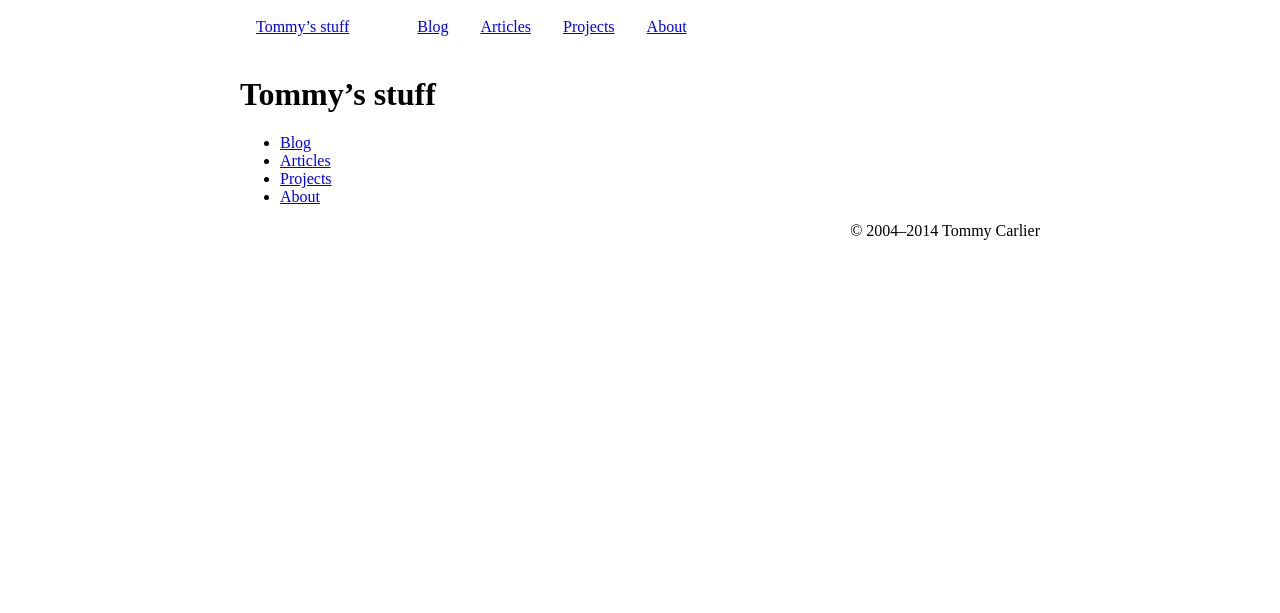
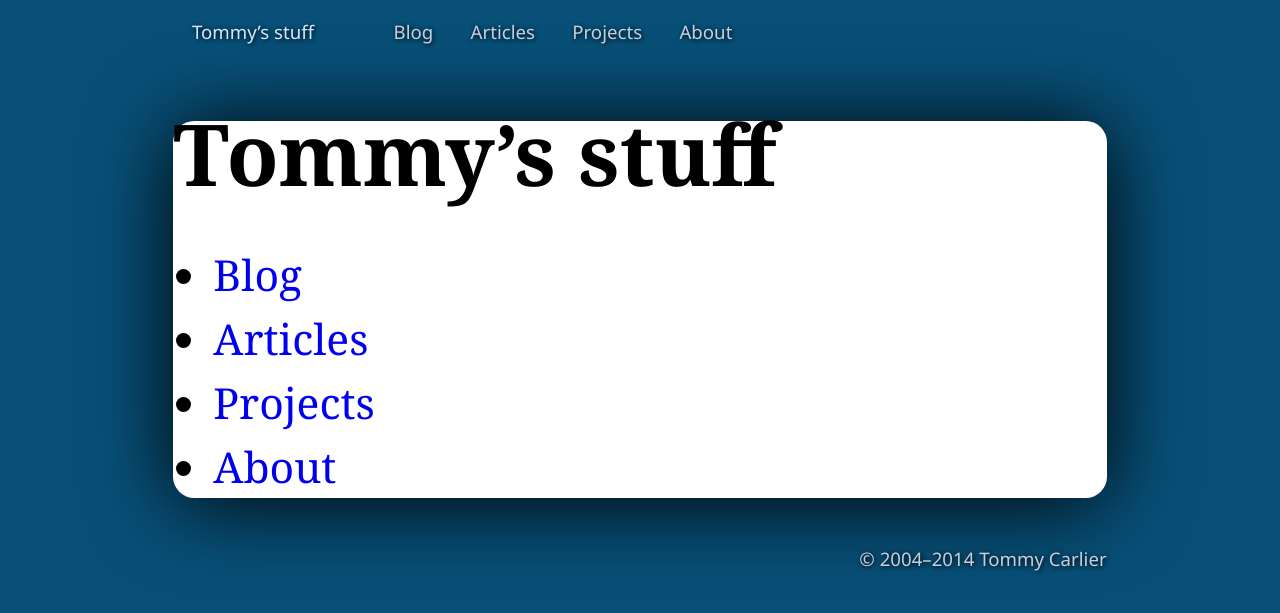
Before and after one commit to tommy-carlier/www.tcx.be, a Jekyll site: the page built from index.html, in a window 1280 px wide. Shown: the top 613 px of the page. Built offline with Jekyll 4.4.1, drawn with Linux system fonts in a browser that asks for light colours.

Commit message:
First real style definitions

```diff
--- a/assets/_sass/style-vars.sass
+++ b/assets/_sass/style-vars.sass
@@ -1,5 +1,12 @@
-$frame-background: #FFF
-$frame-text-color: #000
+$frame-font: normal 14pt/200% "Segoe UI", Tahoma, sans-serif
+$frame-background: #085078
+$frame-text-color: #C4D0E0
+$frame-text-shadow: 1px 1px 5px #000
+$frame-highlight-color: #D4E8FF
+$frame-highlight-shadow: 0 0 10px #FFF
 
+$content-font: normal 32pt/150% Georgia, serif
 $content-background: #FFF
 $content-text-color: #000
+$content-box-shadow: 0 0.1em 2em #000
+$content-border-radius: 0.5em
--- a/assets/site.sass
+++ b/assets/site.sass
@@ -10,9 +10,9 @@ html
 body
   margin: 0 auto
   max-width: 50em
+  font: $frame-font
 
   &> header
-    line-height: 200%
 
     nav, ul, li, a
       display: inline-block
@@ -24,13 +24,31 @@ body
 
     a
       padding: 0.7em 1em
+      color: $frame-text-color
+      text-shadow: $frame-text-shadow
+      transition: color 0.3s ease, text-shadow 0.3s ease
+
+    a:hover, a:focus
+      color: $frame-highlight-color
+      text-shadow: $frame-highlight-shadow
+
+    a:active
+      color: $frame-text-color
 
     &> a
       margin-right: 2em
+      color: $frame-highlight-color
 
   &> footer
     text-align: right
+    text-shadow: $frame-text-shadow
 
 .content
   background: $content-background
   color: $content-text-color
+  font: $content-font
+  box-shadow: $content-box-shadow
+  border-radius: $content-border-radius
+
+a
+  text-decoration: none
```
